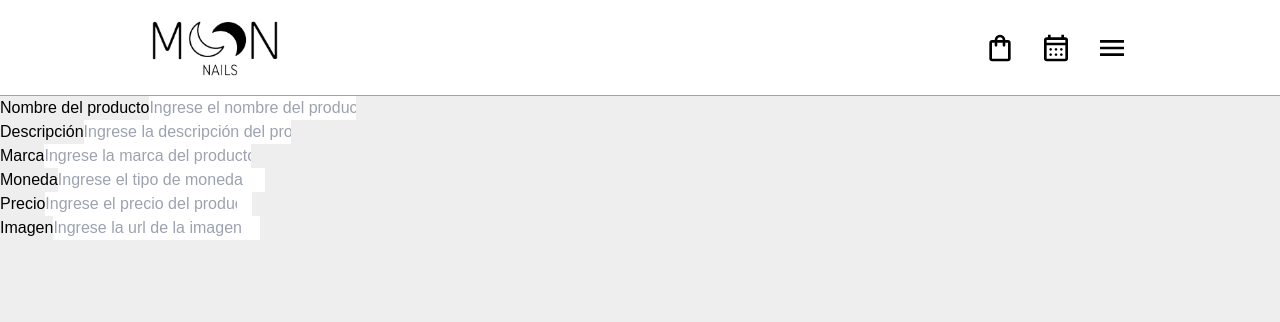
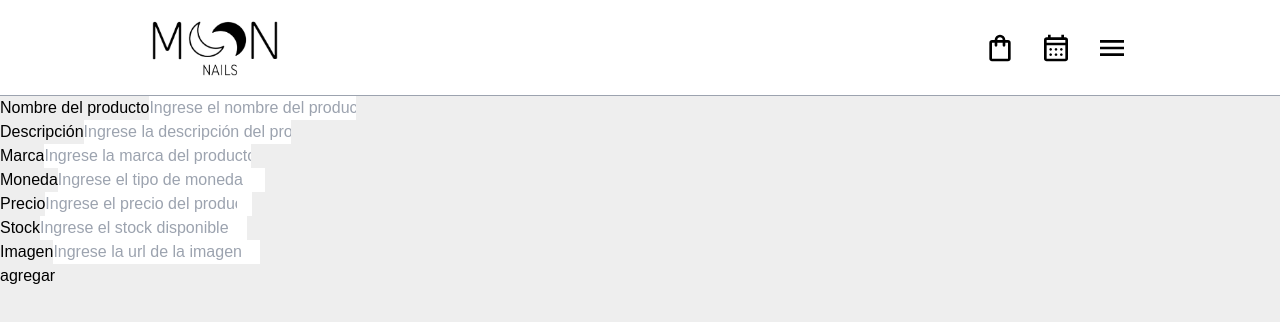
Before and after one commit to facuhdezz/moonnails, a React (Vite) app in the folder moonnails/: page /admin in a window 1280 px wide. Shown: the top 322 px of the page. Built offline with nearby package versions, Linux system fonts and the light colour scheme.

Commit message:
agregando funcionalidades al addItem

```diff
--- a/moonnails/src/components/AddItem.jsx
+++ b/moonnails/src/components/AddItem.jsx
@@ -1,22 +1,32 @@
 import { useState } from "react";
+import ProductsCards from "./ProductsCards";
 
 const AddItem = () => {
 
     const [product, setProduct] = useState({
         nombre: "",
         descripcion: "",
+        stock: null,
         marca: "",
         moneda: "",
         precio: null,
-        imagenUrl: ""
+        foto: ""
     })
 
-    const handleChange = ({target: {name, value}}) => {
-        setProduct({...product, [name]: value})
+    const [isAdded, setIsAdded] = useState(false);
+
+    const handleChange = ({ target: { name, value } }) => {
+        setProduct({ ...product, [name]: value })
+    }
+
+    const handleSubmit = (e) => {
+        e.preventDefault();
+        setIsAdded(true);
     }
 
     return (
         <div>
+            <form onSubmit={handleSubmit}>
                 <div>
                     <label>Nombre del producto</label>
                     <input
@@ -25,6 +35,7 @@ const AddItem = () => {
                         name="nombre"
                         id="nombre"
                         placeholder="Ingrese el nombre del producto"
+                        required
                     />
                 </div>
                 <div>
@@ -35,6 +46,7 @@ const AddItem = () => {
                         name="descripcion"
                         id="descripcion"
                         placeholder="Ingrese la descripción del producto"
+                        required
                     />
                 </div>
                 <div>
@@ -45,6 +57,7 @@ const AddItem = () => {
                         name="marca"
                         id="marca"
                         placeholder="Ingrese la marca del producto"
+                        required
                     />
                 </div>
                 <div>
@@ -55,6 +68,7 @@ const AddItem = () => {
                         name="moneda"
                         id="moneda"
                         placeholder="Ingrese el tipo de moneda"
+                        required
                     />
                 </div>
                 <div>
@@ -65,6 +79,18 @@ const AddItem = () => {
                         name="precio"
                         id="precio"
                         placeholder="Ingrese el precio del producto"
+                        required
+                    />
+                </div>
+                <div>
+                    <label>Stock</label>
+                    <input
+                        onChange={handleChange}
+                        type="number"
+                        name="stock"
+                        id="stock"
+                        placeholder="Ingrese el stock disponible"
+                        required
                     />
                 </div>
                 <div>
@@ -72,11 +98,15 @@ const AddItem = () => {
                     <input
                         onChange={handleChange}
                         type="text"
-                    name="imagenUrl"
-                    id="imagenUrl"
+                        name="foto"
+                        id="foto"
                         placeholder="Ingrese la url de la imagen"
+                        required
                     />
                 </div>
+                <input type="submit" value="agregar" />
+            </form>
+            {isAdded && <ProductsCards key={product.precio} nombre={product.nombre} foto={product.foto} marca={product.marca} moneda={product.moneda} precio={product.precio} />}
         </div>
     )
 }
```
Lines whose indentation alone changed are shown as unchanged.
